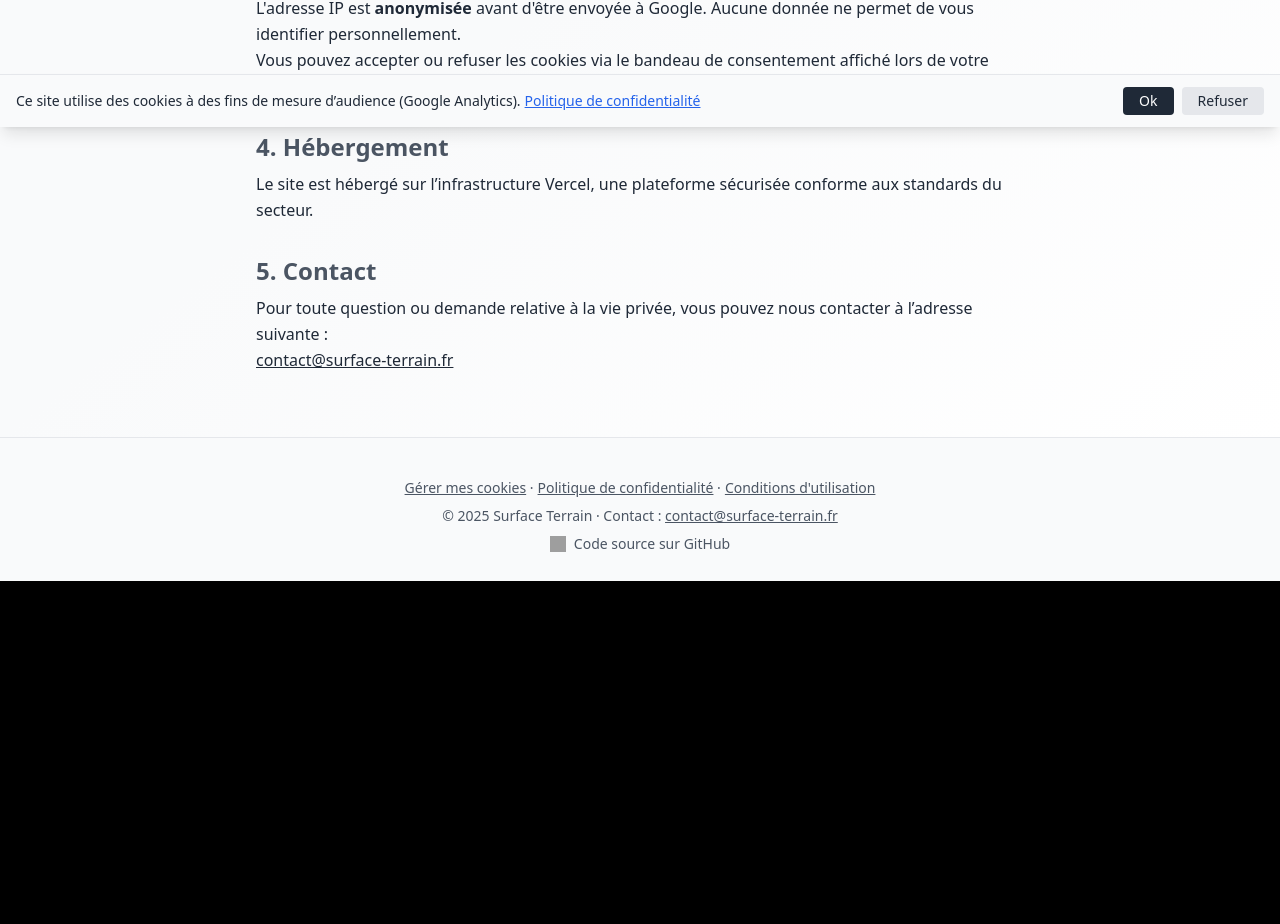
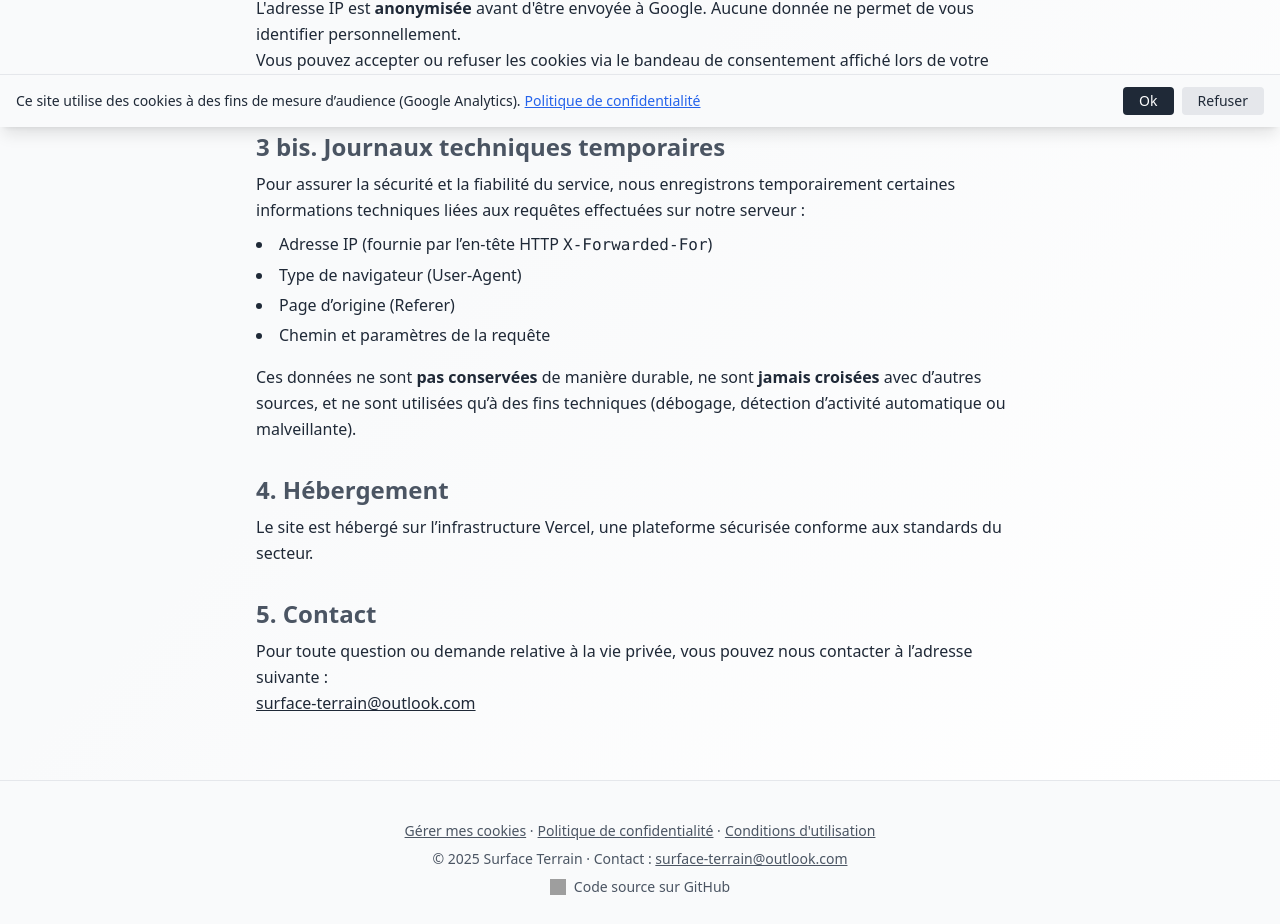
Before and after one commit to LoicGuinais/surface-terrain-frontend, a Next.js app: page /politique-confidentialite in a window 1280 px wide. Shown: the part 673-1597 px from the top of the page. Before the commit the page ends 1254 px from the top, so only its background shows below. Built offline with nearby package versions, Linux system fonts and the light colour scheme; grey boxes are pictures that could not be loaded.

Commit message:
updated politique-confidentialite.js + email address

```diff
--- a/components/Footer.js
+++ b/components/Footer.js
@@ -20,7 +20,7 @@ export default function Footer() {
       <p>
         © 2025 Surface Terrain · Contact :{' '}
         <a href="mailto:contact@surface-terrain.fr" className="underline hover:text-brand">
-          contact@surface-terrain.fr
+          surface-terrain@outlook.com
         </a>
       </p>
       <p>
--- a/pages/contact.js
+++ b/pages/contact.js
@@ -38,7 +38,7 @@ export default function Contact() {
               href="mailto:contact@surface-terrain.fr"
               className="text-link hover:text-link-hover underline"
             >
-              contact@surface-terrain.fr
+              surface-terrain@outlook.com
             </a>
           </li>
           <li>
--- a/pages/politique-confidentialite.js
+++ b/pages/politique-confidentialite.js
@@ -13,7 +13,7 @@ export default function PolitiqueConfidentialite() {
       <div className="min-h-screen bg-gradient-to-br from-surface-soft via-surface-soft to-surface-base text-text-primary pt-28 px-6 pb-16">
         <div className="max-w-3xl mx-auto space-y-8 leading-relaxed text-text-primary">
           <h1 className="text-3xl font-bold text-brand">Politique de confidentialité</h1>
-          <p className="text-sm text-text-secondary">Dernière mise à jour : 8 juillet 2025</p>
+          <p className="text-sm text-text-secondary">Dernière mise à jour : 30 juillet 2025</p>
 
           <section>
             <h2 className="text-2xl font-semibold text-brand-light mb-2">1. Introduction</h2>
@@ -33,6 +33,18 @@ export default function PolitiqueConfidentialite() {
           </section>
 
           <section>
+            <h2 className="text-2xl font-semibold text-brand-light mb-2">3 bis. Journaux techniques temporaires</h2>
+            <p>Pour assurer la sécurité et la fiabilité du service, nous enregistrons temporairement certaines informations techniques liées aux requêtes effectuées sur notre serveur :</p>
+            <ul className="list-disc list-inside mt-2 space-y-1">
+              <li>Adresse IP (fournie par l’en-tête HTTP <code>X-Forwarded-For</code>)</li>
+              <li>Type de navigateur (User-Agent)</li>
+              <li>Page d’origine (Referer)</li>
+              <li>Chemin et paramètres de la requête</li>
+            </ul>
+            <p className="mt-4">Ces données ne sont <strong>pas conservées</strong> de manière durable, ne sont <strong>jamais croisées</strong> avec d’autres sources, et ne sont utilisées qu’à des fins techniques (débogage, détection d’activité automatique ou malveillante).</p>
+          </section>
+
+          <section>
             <h2 className="text-2xl font-semibold text-brand-light mb-2">4. Hébergement</h2>
             <p>Le site est hébergé sur l’infrastructure Vercel, une plateforme sécurisée conforme aux standards du secteur.</p>
           </section>
@@ -42,7 +54,7 @@ export default function PolitiqueConfidentialite() {
             <p>Pour toute question ou demande relative à la vie privée, vous pouvez nous contacter à l’adresse suivante :</p>
             <p>
               <a href="mailto:contact@surface-terrain.fr" className="text-brand underline hover:text-brand-light">
-                contact@surface-terrain.fr
+                surface-terrain@outlook.com
               </a>
             </p>
           </section>
```
